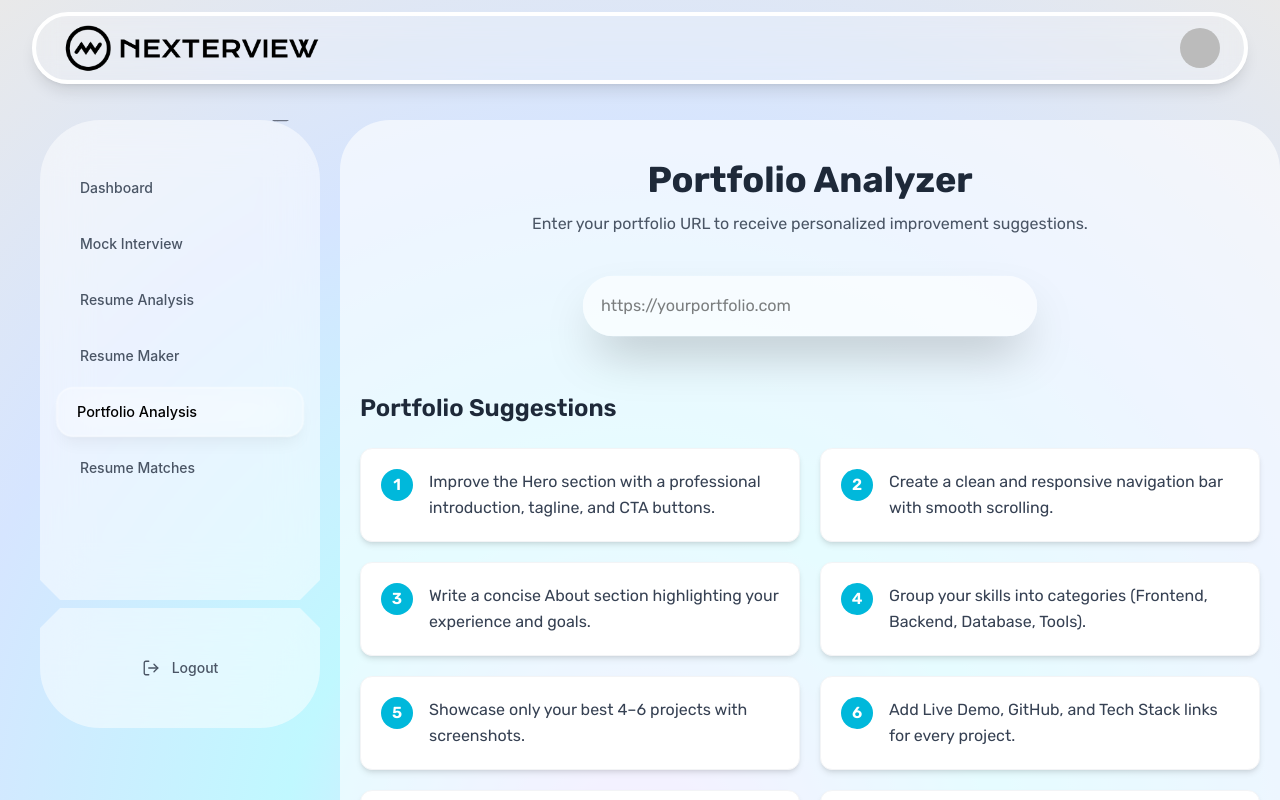
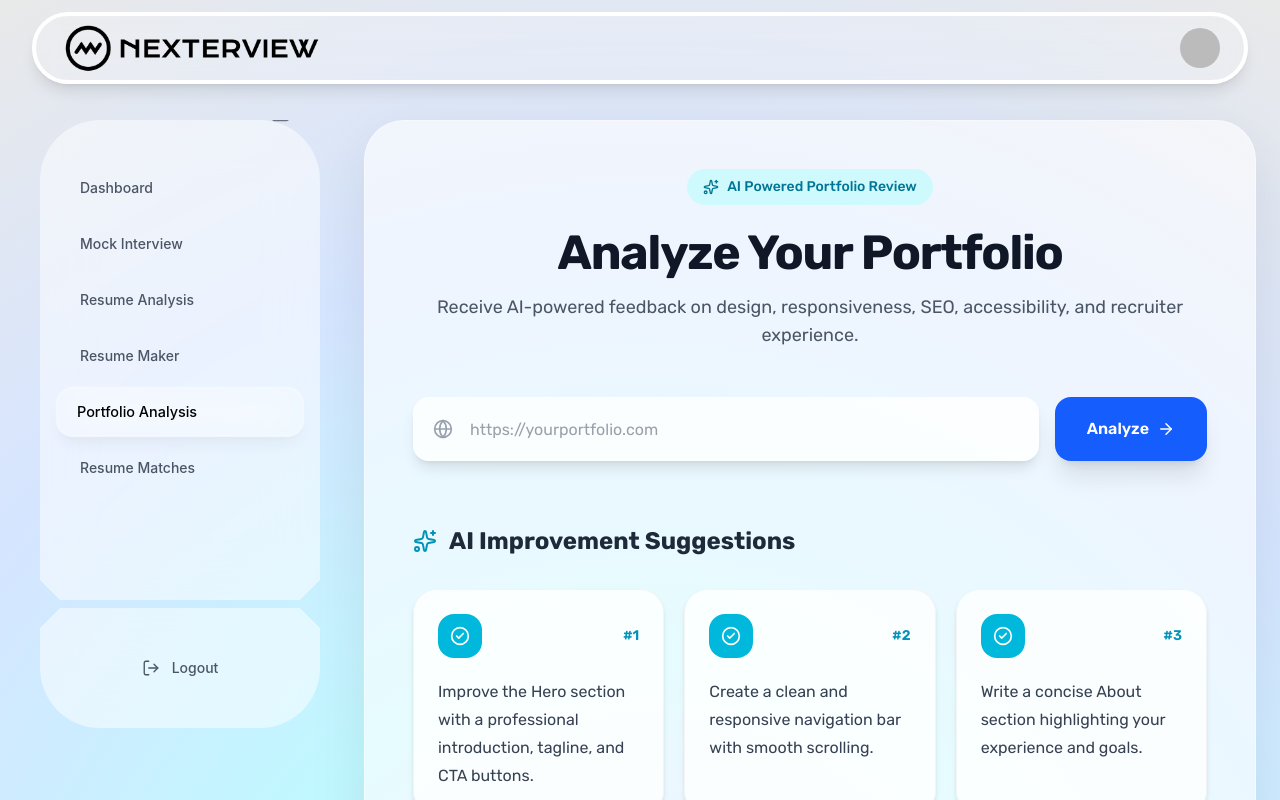
Before and after one commit to TejaVendra/nexterview, a React (Vite) app: page /portfolio in a window 1280 px wide. Shown: the top 800 px of the page. Built offline with nearby package versions, Linux system fonts and the light colour scheme; no server answers; sample sign-in values are in the browser's storage.

Commit message:
fixes the ui bugs

```diff
--- a/src/pages/PortfolioAnalyzer.jsx
+++ b/src/pages/PortfolioAnalyzer.jsx
@@ -1,52 +1,126 @@
 import React from "react";
 import { portfolioSuggestions } from "../data/porfolioSuggestions";
 import PageTransition from "../components/layouts/PageTransition";
+import { Sparkles, Globe, ArrowRight, CheckCircle2 } from "lucide-react";
 
 function PortfolioAnalyzer() {
   return (
     <PageTransition>
-      <section className="pt-25 md:pt-30 font-rubik min-h-screen">
-      <div className="max-w-7xl py-10 mx-auto px-5 bg-white/60 backdrop-blur-lg rounded-[50px]">
-        {/* Heading */}
-        <div className="text-center">
-          <h2 className="text-3xl md:text-4xl font-bold text-gray-800">
-            Portfolio Analyzer
-          </h2>
-          <p className="mt-3 text-gray-600">
-            Enter your portfolio URL to receive personalized improvement
-            suggestions.
+      <section className="min-h-screen pt-25 md:pt-30 pb-10 font-rubik px-4 md:px-6">
+        <div className="mx-auto max-w-7xl rounded-[40px] border border-white/40 bg-white/60 backdrop-blur-2xl shadow-[0_20px_60px_rgba(0,0,0,0.08)] p-6 md:p-10 lg:p-12">
+          {/* Header */}
+          <div className="mx-auto max-w-3xl text-center">
+            <div className="inline-flex items-center gap-2 rounded-full bg-cyan-100 px-4 py-2 text-sm font-medium text-cyan-700">
+              <Sparkles size={16} />
+              AI Powered Portfolio Review
+            </div>
+
+            <h1 className="mt-6 text-4xl font-bold tracking-tight text-gray-900 md:text-5xl">
+              Analyze Your Portfolio
+            </h1>
+
+            <p className="mt-4 text-lg text-gray-600">
+              Receive AI-powered feedback on design, responsiveness, SEO,
+              accessibility, and recruiter experience.
             </p>
           </div>
 
-        {/* Input */}
-        <div className="flex justify-center mt-10">
+          {/* URL Input */}
+          <div className="mx-auto mt-12 flex max-w-4xl flex-col gap-4 md:flex-row">
+            <div className="relative flex-1">
+              <Globe
+                size={20}
+                className="absolute left-5 top-1/2 -translate-y-1/2 text-gray-400"
+              />
+
               <input
                 type="url"
                 placeholder="https://yourportfolio.com"
-            autoFocus
-            className="w-full md:w-3/4 xl:w-1/2 p-4 rounded-full border-2 border-transparent  focus:shadow-2xl outline-1 focus:outline-none focus:scale-[1.01] transition-all duration-300 focus:bg-white/60"
+                className="
+                  h-16
+                  w-full
+                  rounded-2xl
+                  border
+                  border-white/50
+                  bg-white/80
+                  pl-14
+                  pr-5
+                  text-gray-700
+                  shadow-lg
+                  outline-none
+                  transition
+                  duration-300
+                  focus:border-cyan-400
+                  focus:ring-4
+                  focus:ring-cyan-100
+                "
               />
             </div>
 
+            <button
+              className="
+                flex
+                h-16
+                items-center
+                justify-center
+                gap-2
+                rounded-2xl
+                bg-blue-600
+                px-8
+                font-semibold
+                text-white
+                shadow-xl
+                transition-all
+                duration-300
+                hover:-translate-y-1
+                hover:shadow-2xl
+                active:scale-95
+              "
+            >
+              Analyze
+              <ArrowRight size={18} />
+            </button>
+          </div>
+
           {/* Suggestions */}
-        <div className="mt-14">
-          <h3 className="text-2xl font-semibold text-gray-800 mb-6">
-            Portfolio Suggestions
-          </h3>
+          <div className="mt-16">
+            <div className="mb-8 flex items-center gap-3">
+              <Sparkles className="text-cyan-600" />
+              <h2 className="text-2xl font-bold text-gray-800">
+                AI Improvement Suggestions
+              </h2>
+            </div>
 
-          <div className="grid gap-5 md:grid-cols-2">
+            <div className="grid gap-5 md:grid-cols-2 xl:grid-cols-3">
               {portfolioSuggestions.map((suggestion, index) => (
                 <div
                   key={index}
-                className="flex items-start gap-4 p-5 bg-white rounded-xl shadow-md hover:shadow-xl transition duration-300 border border-gray-100"
+                  className="
+                    group
+                    rounded-3xl
+                    border
+                    border-gray-100
+                    bg-white/80
+                    p-6
+                    shadow-md
+                    transition-all
+                    duration-300
+                    hover:-translate-y-2
+                    hover:border-cyan-200
+                    hover:shadow-2xl
+                  "
                 >
-                <div className="flex items-center justify-center w-8 h-8 rounded-full bg-cyan-500 text-white font-semibold shrink-0">
-                  {index + 1}
+                  <div className="mb-5 flex items-center justify-between">
+                    <div className="flex h-11 w-11 items-center justify-center rounded-2xl bg-cyan-500 text-white">
+                      <CheckCircle2 size={20} />
                     </div>
 
-                <p className="text-gray-700 leading-relaxed">
-                  {suggestion}
-                </p>
+                    <span className="text-sm font-semibold text-cyan-600">
+                      #{index + 1}
+                    </span>
+                  </div>
+
+                  <p className="leading-7 text-gray-700">{suggestion}</p>
                 </div>
               ))}
             </div>
```
Lines whose indentation alone changed are shown as unchanged.
